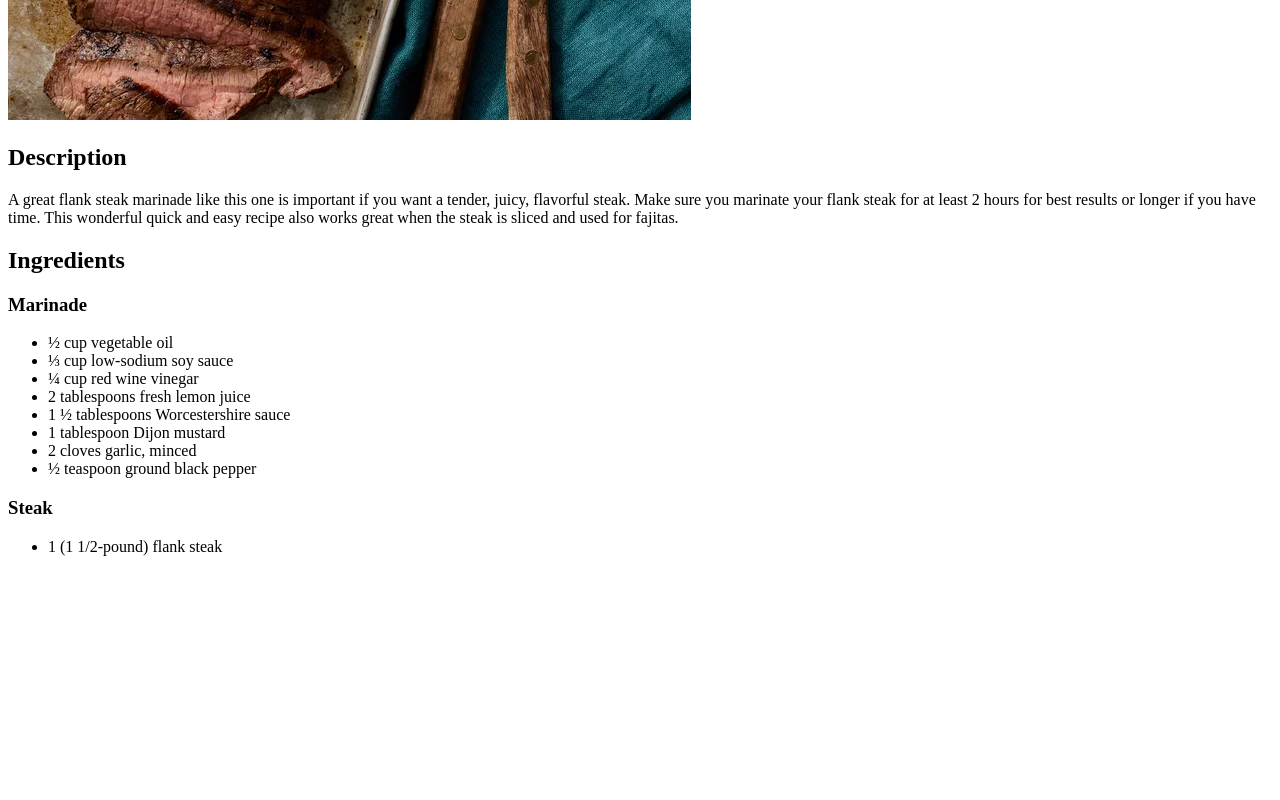
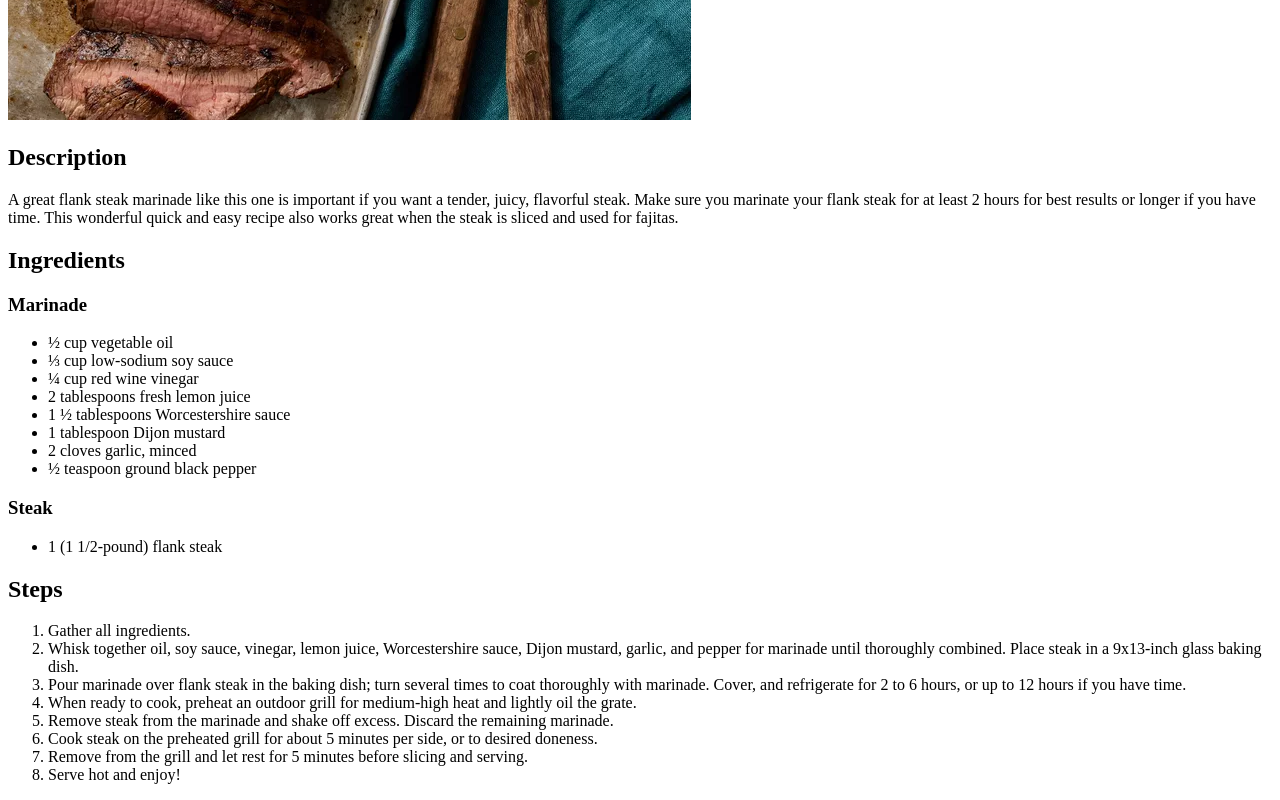
Before and after one commit to Tealrr/odin-recipes, a plain HTML site: page recipes/flanksteak.html in a window 1280 px wide. Shown: the part 472-1272 px from the top of the page. Before the commit the page ends 1044 px from the top, so only its background shows below. Drawn offline with Linux system fonts and the light colour scheme; files whose address does not match are found by name.

```diff
--- a/recipes/flanksteak.html
+++ b/recipes/flanksteak.html
@@ -26,5 +26,16 @@
     </ul>
     <h3>Steak</h3>
     <ul><li>1 (1 1/2-pound) flank steak</li></ul>
+    <h2>Steps</h2>
+    <ol>
+        <li>Gather all ingredients.</li>
+        <li>Whisk together oil, soy sauce, vinegar, lemon juice, Worcestershire sauce, Dijon mustard, garlic, and pepper for marinade until thoroughly combined. Place steak in a 9x13-inch glass baking dish.</li>
+        <li>Pour marinade over flank steak in the baking dish; turn several times to coat thoroughly with marinade. Cover, and refrigerate for 2 to 6 hours, or up to 12 hours if you have time.</li>
+        <li>When ready to cook, preheat an outdoor grill for medium-high heat and lightly oil the grate.</li>
+        <li>Remove steak from the marinade and shake off excess. Discard the remaining marinade.</li>
+        <li>Cook steak on the preheated grill for about 5 minutes per side, or to desired doneness.</li>
+        <li>Remove from the grill and let rest for 5 minutes before slicing and serving.</li>
+        <li>Serve hot and enjoy!</li>
+    </ol>
 </body>
 </html>
```
Also changed, not shown: recipes/fishtacos.html (added).
